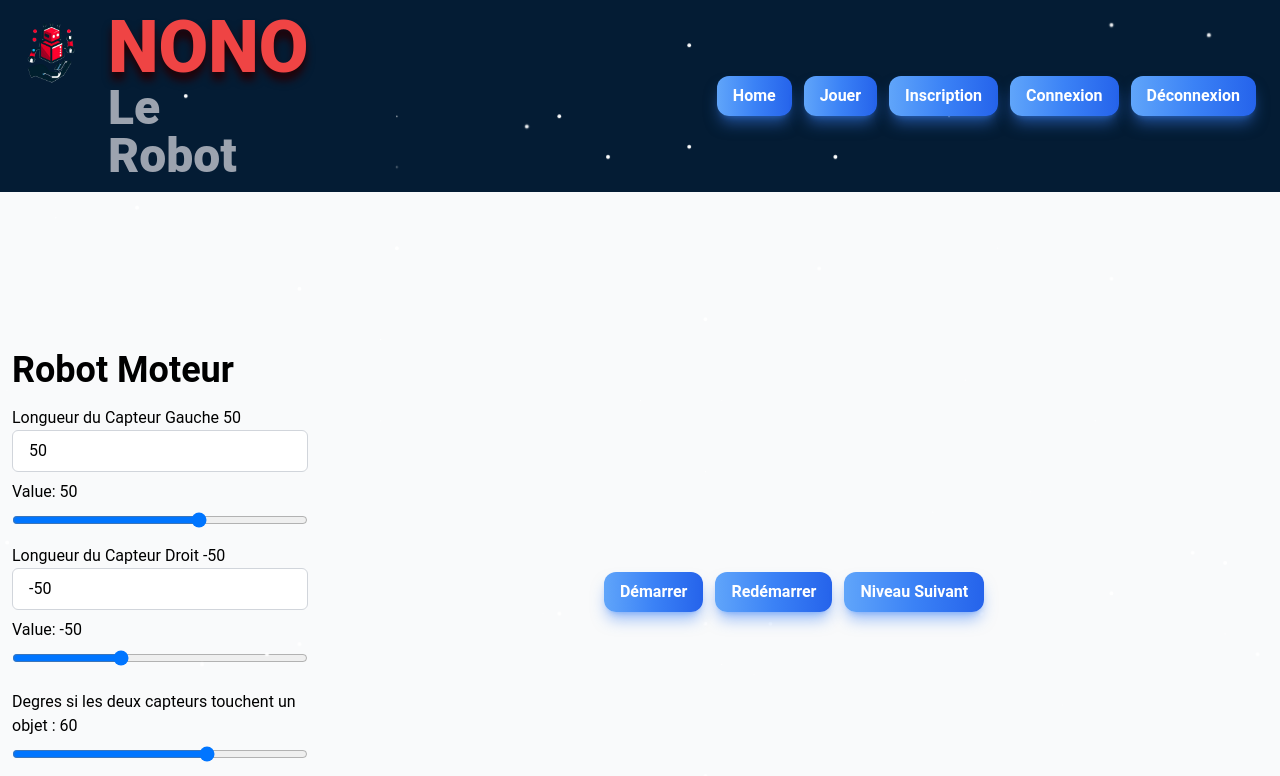
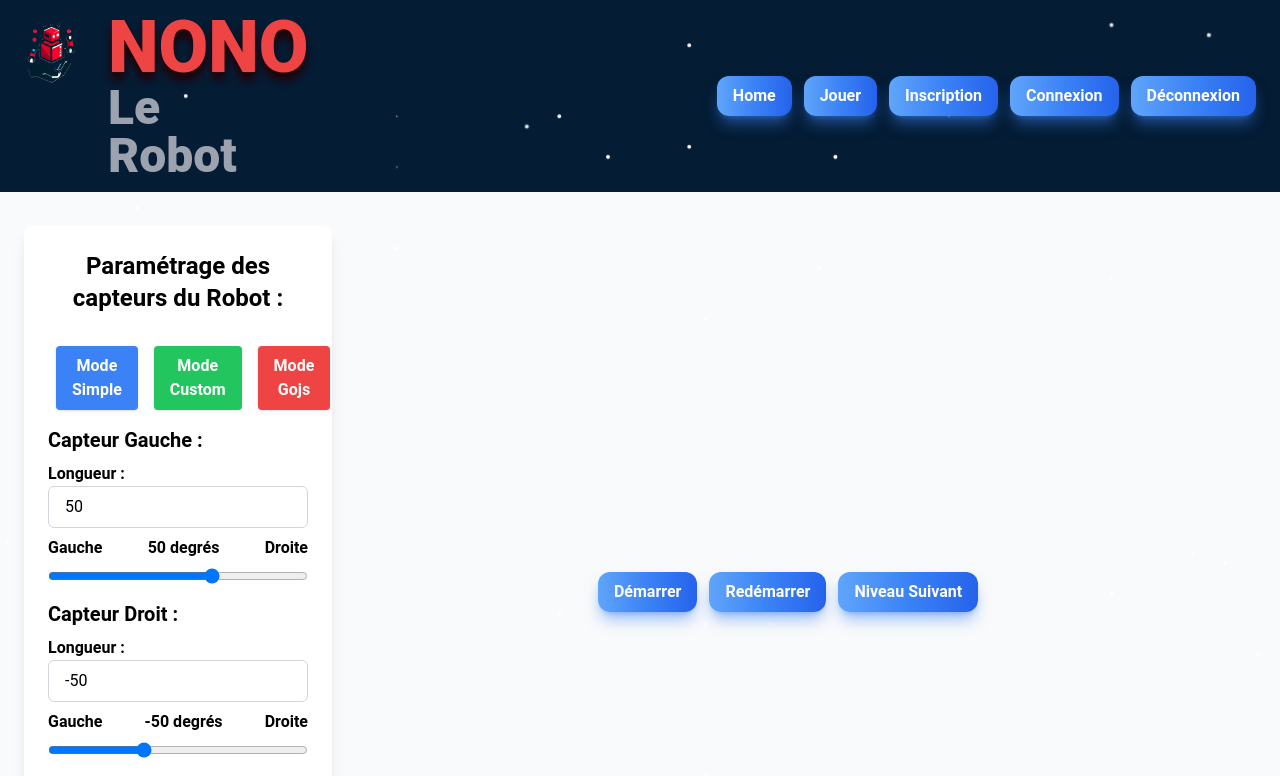
Before and after one commit to ClemGrom/NonoLERobot_Gromangin_Termine_Holder_Waltispurger_Serrier, a Vue app in the folder web/: page /robotMoteur in a window 1280 px wide. Shown: the top 776 px of the page. Built offline with nearby package versions, Linux system fonts and the light colour scheme; what gojs would draw is missing.

Commit message:
Zone paramètrage robot plus compréhensible et plus beau (robotmoteur)

```diff
--- a/web/src/views/RobotMoteur.vue
+++ b/web/src/views/RobotMoteur.vue
@@ -1,36 +1,53 @@
 <template>
-    <div class="flex flex-col md:flex-row items-center justify-center min-h-screen bg-gray-50">
-        <div class="md:w-1/4 p-3">
+  <div class="flex flex-col md:flex-row items-center justify-center min-h-screen bg-gray-50 p-6">
+    <div class="md:w-1/4 p-6 bg-white shadow-lg rounded-lg">
+      <div class="flex flex-col mb-4 space-y-4">
+
+        <h2 class="text-2xl font-bold mb-4 text-center">Paramétrage des capteurs du Robot :</h2>
+        <div class="flex space-x-4 px-2">
+          <button class="bg-blue-500 hover:bg-blue-700 text-white font-bold py-2 px-4 rounded shadow">Mode Simple</button>
+          <button class="bg-green-500 hover:bg-green-700 text-white font-bold py-2 px-4 rounded shadow">Mode Custom</button>
+          <button class="bg-red-500 hover:bg-red-700 text-white font-bold py-2 px-4 rounded shadow">Mode Gojs</button>
+        </div>
         <div class="flex flex-col mb-4">
-                <h1 class="text-4xl font-bold mb-4">Robot Moteur</h1>
-                <div class="flex flex-col mb-4">
-                    <p>Longueur du Capteur Gauche {{ numberValue1 }}</p>
+          <h3 class="text-xl font-bold mb-2">Capteur Gauche :</h3>
+          <p class="font-bold">Longueur :</p>
           <input type="number" v-model="numberValue1" placeholder="Entrez un nombre ici"
             class="px-4 py-2 border border-gray-300 rounded-md">
-                    <p class="mt-2">Value: {{ rangeValue1 }}</p>
+          <div class="flex justify-between mt-2">
+            <p class="font-bold">Gauche</p>
+            <p class="font-bold">{{ rangeValue1}} degrés</p>
+            <p class="font-bold">Droite</p>
+          </div>
           <input type="range" min="-180" max="180" v-model="rangeValue1" class="mt-2">
         </div>
 
         <div class="flex flex-col mb-4">
-                    <p>Longueur du Capteur Droit {{ numberValue2 }}</p>
+          <h3 class="text-xl font-bold mb-2">Capteur Droit :</h3>
+          <p class="font-bold">Longueur :</p>
           <input type="number" v-model="numberValue2" placeholder="Entrez un autre nombre ici"
             class="px-4 py-2 border border-gray-300 rounded-md">
-                    <p class="mt-2">Value: {{ rangeValue2 }}</p>
+            <div class="flex justify-between mt-2">
+            <p class="font-bold">Gauche</p>
+            <p class="font-bold">{{ rangeValue2 }} degrés</p>
+            <p class="font-bold">Droite</p>
+          </div>
           <input type="range" min="-180" max="180" v-model="rangeValue2" class="mt-2">
+
         </div>
 
         <div class="flex flex-col mb-4">
-                    <p class="mt-2">Degres si les deux capteurs touchent un objet : {{ rangeValue3 }}</p>
+          <h3 class="text-xl font-bold mb-2">Si les 2 capteurs touchent un objet : {{ rangeValue3 }}</h3>
           <input type="range" min="-180" max="180" v-model="rangeValue3" class="mt-2">
         </div>
 
         <button @click="chargePartie"
-                    class="px-4 py-2 bg-blue-500 text-white rounded-md hover:bg-blue-600" >Envoyer</button>
+          class="px-4 py-2 bg-blue-500 text-white rounded-md hover:bg-blue-600">Envoyer</button>
       </div>
     </div>
     <div class="md:w-3/4 p-4 flex items-center justify-center">
       <div>
-        <div id="game-container" ></div>
+        <div id="game-container"></div>
         <div>
           <button
             class="max-sm:text-xs max-sm:mr-1.5 sm:text-base text-white text-2xl font-bold py-2 px-4 rounded-xl bg-gradient-to-r from-blue-400 via-blue-500 to-blue-600 hover:bg-gradient-to-br focus:ring-4 focus:outline-none focus:ring-blue-300 dark:focus:ring-blue-800 shadow-lg shadow-blue-500/50 dark:shadow-lg dark:shadow-blue-800/80 mr-3 hover:transition duration-300 ease-in-out transform hover:scale-105"
```
Lines whose indentation alone changed are shown as unchanged.
